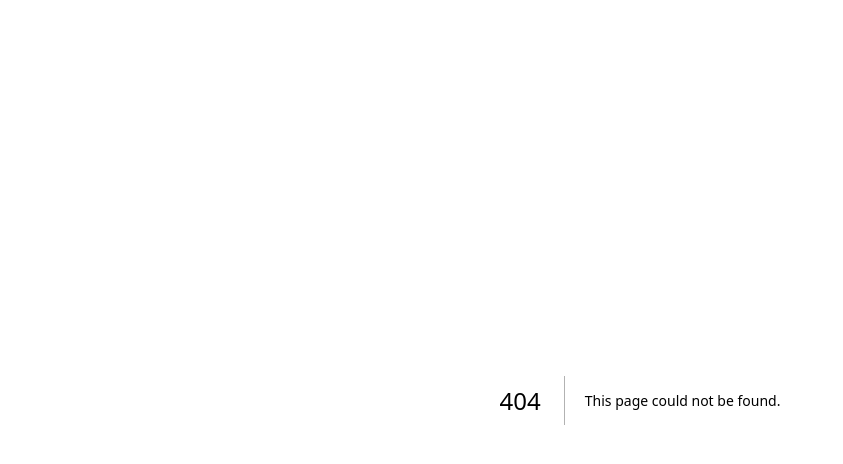
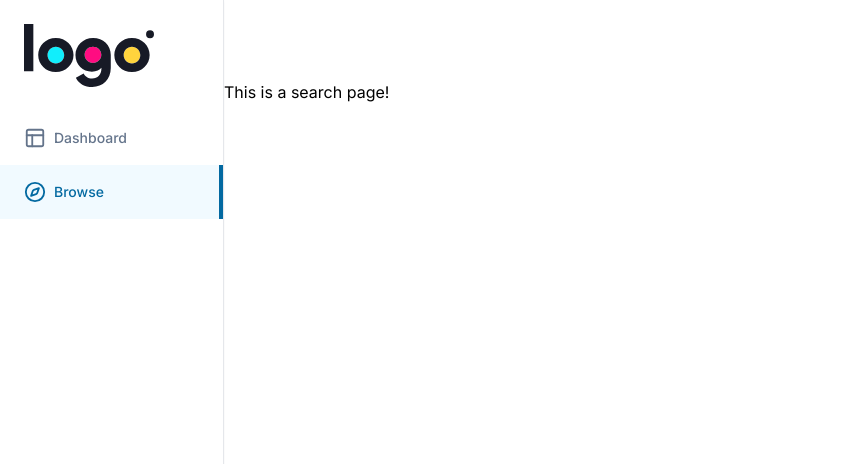
Before and after one commit to EthanCh30/LMS_Platform, a Next.js app: page /search in a window 1280 px wide. Before the commit this address had no page. Shown: the top 464 px of the page, without its empty margins (0-843 px from the left). Built offline with nearby package versions, Linux system fonts and the light colour scheme.

Commit message:
create Layout

```diff
--- /dev/null
+++ b/app/(dashboard)/(routes)/search/page.tsx
@@ -0,0 +1,8 @@
+const SearchPage = () => {
+return (
+<div>
+This is a search page!
+</div>
+);
+}
+export default SearchPage;
--- /dev/null
+++ b/app/(dashboard)/_components/logo.tsx
@@ -0,0 +1,12 @@
+import Image from "next/image";
+
+export const Logo = () => {
+  return (
+    <Image
+      height={130}
+      width={130}
+      alt="logo"
+      src="/logo.svg"
+    />
+  )
+}
--- /dev/null
+++ b/app/(dashboard)/_components/sidebar-item.tsx
@@ -0,0 +1,58 @@
+"use client";
+
+import { LucideIcon } from "lucide-react";
+import { usePathname, useRouter } from "next/navigation";
+
+import { cn } from "@/lib/utils";
+
+interface SidebarItemProps {
+  icon: LucideIcon;
+  label: string;
+  href: string;
+};
+
+export const SidebarItem = ({
+  icon: Icon,
+  label,
+  href,
+}: SidebarItemProps) => {
+  const pathname = usePathname();
+  const router = useRouter();
+
+  const isActive =
+    (pathname === "/" && href === "/") ||
+    pathname === href ||
+    pathname?.startsWith(`${href}/`);
+
+  const onClick = () => {
+    router.push(href);
+  }
+
+  return (
+    <button
+      onClick={onClick}
+      type="button"
+      className={cn(
+        "flex items-center gap-x-2 text-slate-500 text-sm font-[500] pl-6 transition-all hover:text-slate-600 hover:bg-slate-300/20",
+        isActive && "text-sky-700 bg-sky-200/20 hover:bg-sky-200/20 hover:text-sky-700"
+      )}
+    >
+      <div className="flex items-center gap-x-2 py-4">
+        <Icon
+          size={22}
+          className={cn(
+            "text-slate-500",
+            isActive && "text-sky-700"
+          )}
+        />
+        {label}
+      </div>
+      <div
+        className={cn(
+          "ml-auto opacity-0 border-2 border-sky-700 h-full transition-all",
+          isActive && "opacity-100"
+        )}
+      />
+    </button>
+  )
+}
--- /dev/null
+++ b/app/(dashboard)/_components/sidebar-routes.tsx
@@ -0,0 +1,53 @@
+"use client";
+
+import { BarChart, Compass, Layout, List } from "lucide-react";
+import { usePathname } from "next/navigation";
+
+import { SidebarItem } from "./sidebar-item";
+
+const guestRoutes = [
+  {
+    icon: Layout,
+    label: "Dashboard",
+    href: "/",
+  },
+  {
+    icon: Compass,
+    label: "Browse",
+    href: "/search",
+  },
+];
+
+const teacherRoutes = [
+  {
+    icon: List,
+    label: "Courses",
+    href: "/teacher/courses",
+  },
+  {
+    icon: BarChart,
+    label: "Analytics",
+    href: "/teacher/analytics",
+  },
+]
+
+export const SidebarRoutes = () => {
+  const pathname = usePathname();
+
+  const isTeacherPage = pathname?.includes("/teacher");
+
+  const routes = isTeacherPage ? teacherRoutes : guestRoutes;
+
+  return (
+    <div className="flex flex-col w-full">
+      {routes.map((route) => (
+        <SidebarItem
+          key={route.href}
+          icon={route.icon}
+          label={route.label}
+          href={route.href}
+        />
+      ))}
+    </div>
+  )
+}
--- /dev/null
+++ b/app/(dashboard)/_components/sidebar.tsx
@@ -0,0 +1,18 @@
+
+import { SidebarRoutes } from "./sidebar-routes"
+
+import { Logo } from "./logo"
+
+
+export const Sidebar = () => {
+  return (
+    <div className="h-full border-r flex flex-col overflow-y-auto bg-white shadow-sm">
+      <div className="p-6">
+        <Logo />
+      </div>
+      <div className="flex flex-col w-full">
+        <SidebarRoutes />
+      </div>
+    </div>
+  )
+}
--- /dev/null
+++ b/app/(dashboard)/layout.tsx
@@ -0,0 +1,24 @@
+// import { Navbar } from "./_components/navbar";
+import { Sidebar } from "./_components/sidebar";
+
+const DashboardLayout = ({
+  children
+}: {
+  children: React.ReactNode;
+}) => {
+  return (
+    <div className="h-full">
+      {/* <div className="h-[80px] md:pl-56 fixed inset-y-0 w-full z-50">
+        <Navbar />
+      </div> */}
+      <div className="hidden md:flex h-full w-56 flex-col fixed inset-y-0 z-50">
+        <Sidebar />
+      </div>
+      <main className="md:pl-56 pt-[80px] h-full">
+        {children}
+      </main>
+    </div>
+   );
+}
+
+export default DashboardLayout;
```
Also changed, not shown: public/logo.svg (added).
